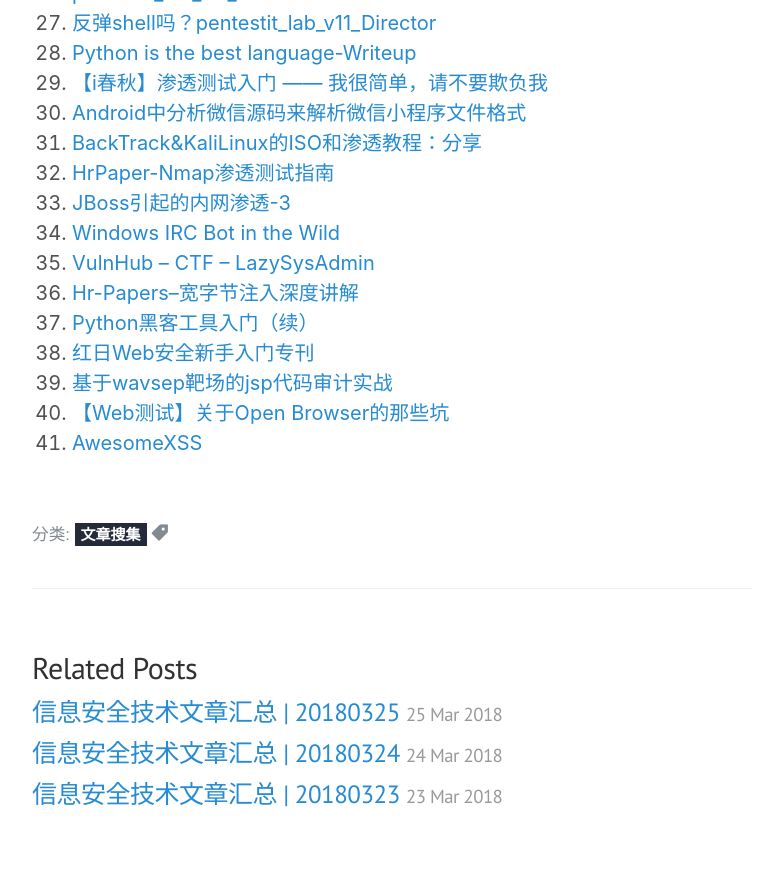
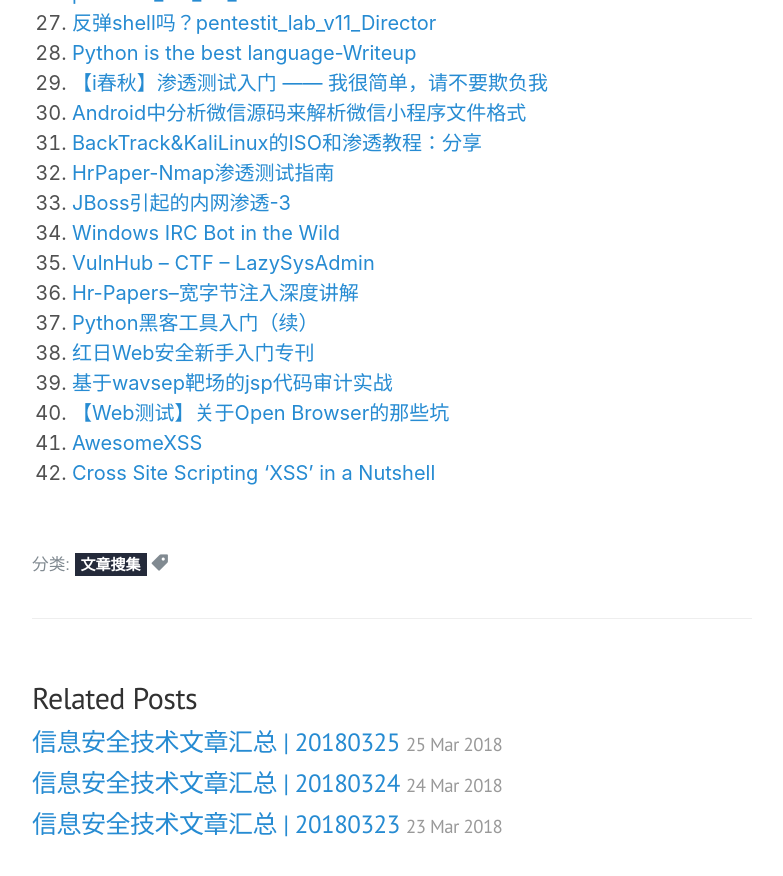
Before and after one commit to victor-infosec/victor-infosec.github.io, a Jekyll site: the page built from _posts/following/2018-03-26-tech-articles-20180326.md, in a window 1280 px wide and 900 px high, scrolled down 1044 px. Shown: the top 876 px of the window, without its empty margins (248-1031 px from the left). Built offline with Jekyll 4.4.1, drawn with Linux system fonts in a browser that asks for light colours; nearby versions of some CDN libraries; some web fonts are replaced; library files that are not in the unit come from our copies.

Commit message:
20180326

```diff
--- a/_posts/following/2018-03-26-tech-articles-20180326.md
+++ b/_posts/following/2018-03-26-tech-articles-20180326.md
@@ -48,3 +48,4 @@
 39. [基于wavsep靶场的jsp代码审计实战](http://sec-redclub.com/archives/763/)
 40. [【Web测试】关于Open Browser的那些坑](http://blog.nsfocus.net/open-browser/)
 41. [AwesomeXSS](https://github.com/UltimateHackers/AwesomeXSS/)
+42. [Cross Site Scripting ‘XSS’ in a Nutshell](https://www.exploit-db.com/docs/44344.pdf)
```
